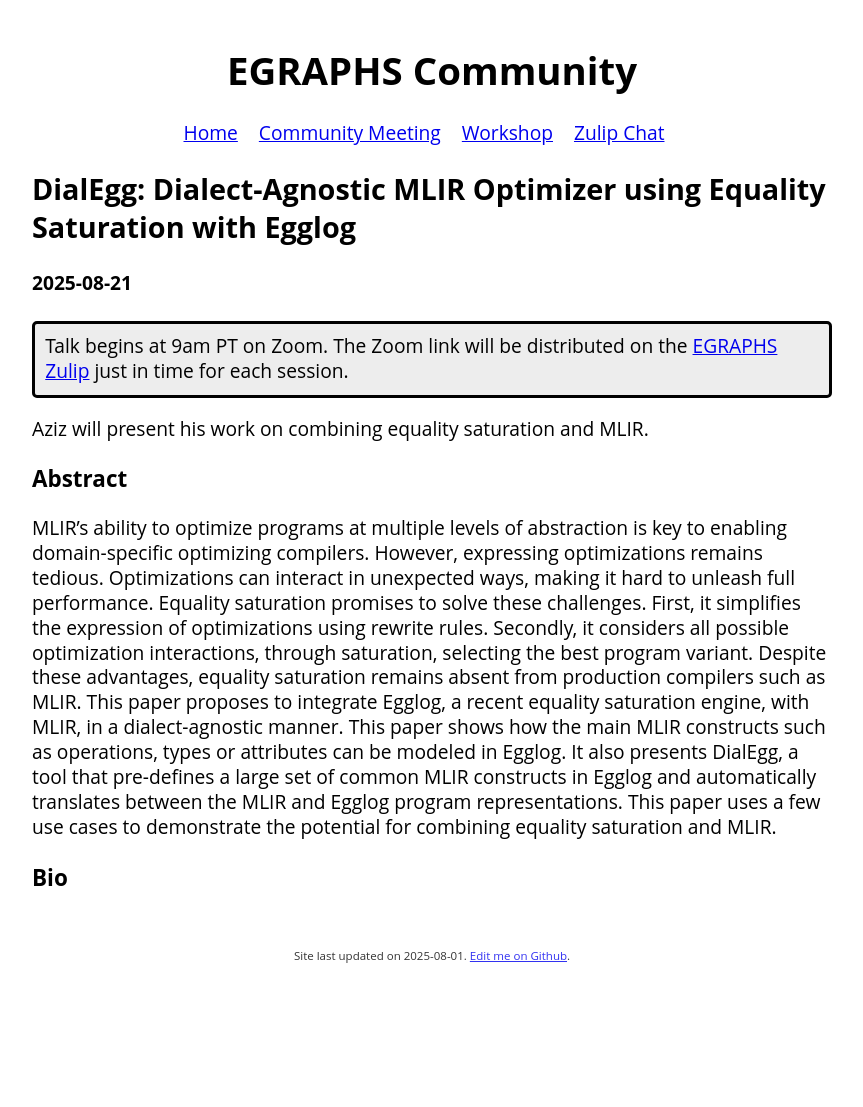
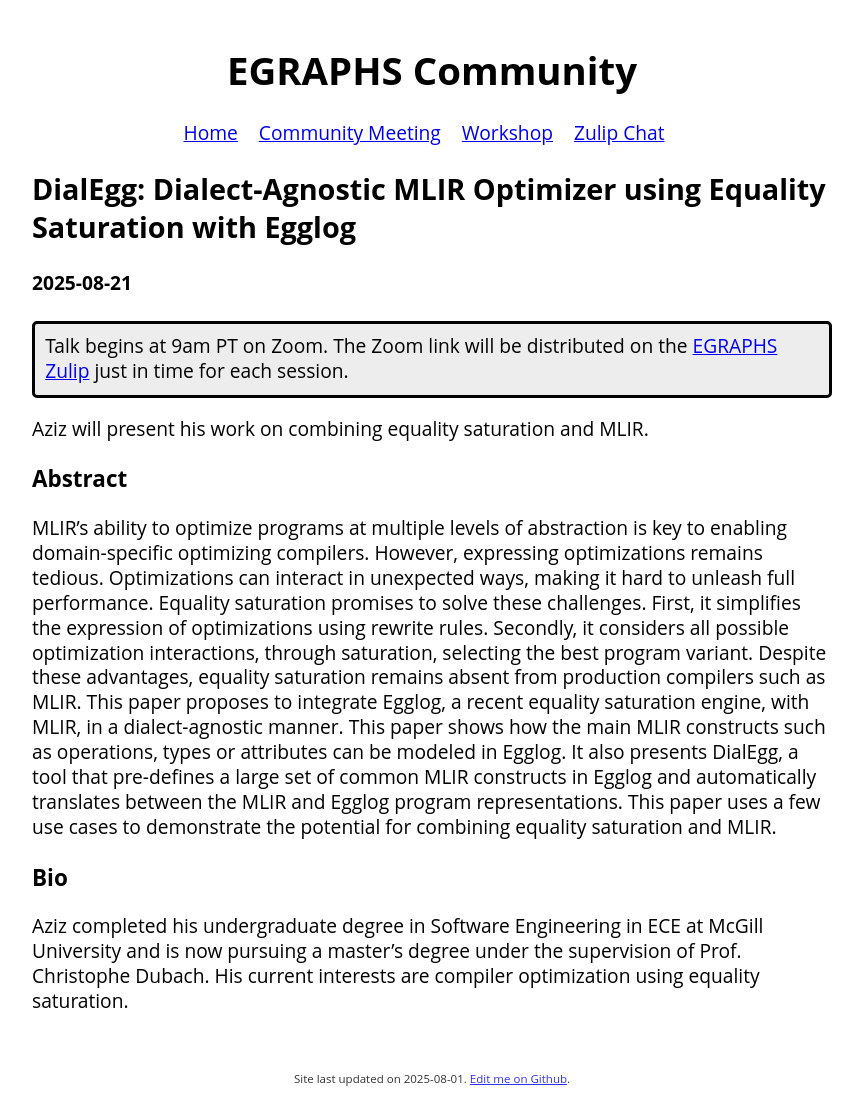
Before and after one commit to egraphs-community/egraphs-community.github.io, a Jekyll site: the page built from meeting/_posts/2025-08-21-dialegg.md, in a window 1280 px wide. Shown: the whole page, without its empty margins (208-1071 px from the left). Built offline with Jekyll 4.4.1, drawn with Linux system fonts in a browser that asks for light colours; before the commit the page ends 984 px from its top, so only the background shows below that.

Commit message:
Update 2025-08-21-dialegg.md

```diff
--- a/meeting/_posts/2025-08-21-dialegg.md
+++ b/meeting/_posts/2025-08-21-dialegg.md
@@ -11,3 +11,4 @@ Aziz will present his work on combining equality saturation and MLIR.
 MLIR’s ability to optimize programs at multiple levels of abstraction is key to enabling domain-specific optimizing compilers. However, expressing optimizations remains tedious. Optimizations can interact in unexpected ways, making it hard to unleash full performance. Equality saturation promises to solve these challenges. First, it simplifies the expression of optimizations using rewrite rules. Secondly, it considers all possible optimization interactions, through saturation, selecting the best program variant. Despite these advantages, equality saturation remains absent from production compilers such as MLIR. This paper proposes to integrate Egglog, a recent equality saturation engine, with MLIR, in a dialect-agnostic manner. This paper shows how the main MLIR constructs such as operations, types or attributes can be modeled in Egglog. It also presents DialEgg, a tool that pre-defines a large set of common MLIR constructs in Egglog and automatically translates between the MLIR and Egglog program representations. This paper uses a few use cases to demonstrate the potential for combining equality saturation and MLIR.
 
 ### Bio
+Aziz completed his undergraduate degree in Software Engineering in ECE at McGill University and is now pursuing a master’s degree under the supervision of Prof. Christophe Dubach. His current interests are compiler optimization using equality saturation.
```
